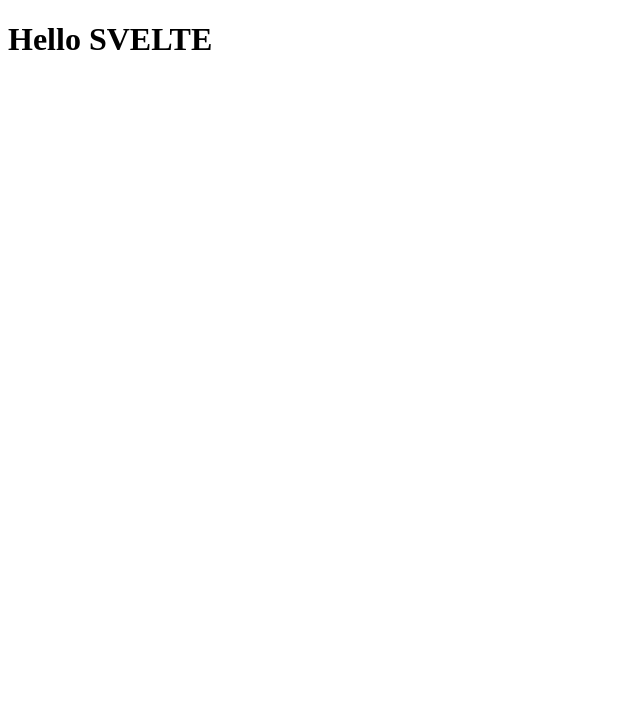
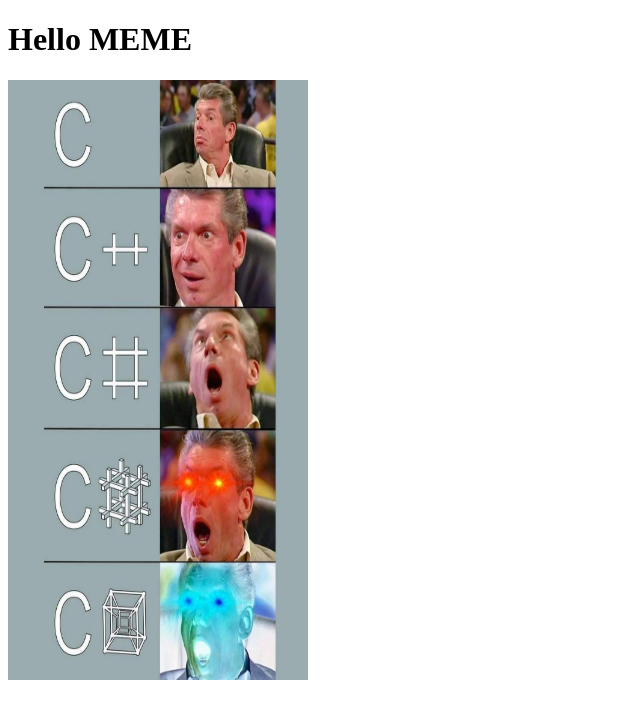
Before and after one commit to directormac/learn-svelte-dev, a SvelteKit app: page / in a window 1280 px wide. Shown: the top 718 px of the page, without its empty margins (0-640 px from the left). Built offline with nearby package versions, Linux system fonts and the light colour scheme.

Commit message:
img source

```diff
--- a/src/routes/+page.svelte
+++ b/src/routes/+page.svelte
@@ -1,5 +1,7 @@
 <script lang="ts">
-	let name = 'Svelte';
+	let name = 'meme';
+	let src = 'meme.jpeg';
 </script>
 
 <h1>Hello {name.toUpperCase()}</h1>
+<img {src} alt="a {name} appears" height="600px" width="300px" />
```
Also changed, not shown: static/meme.jpeg (added).
